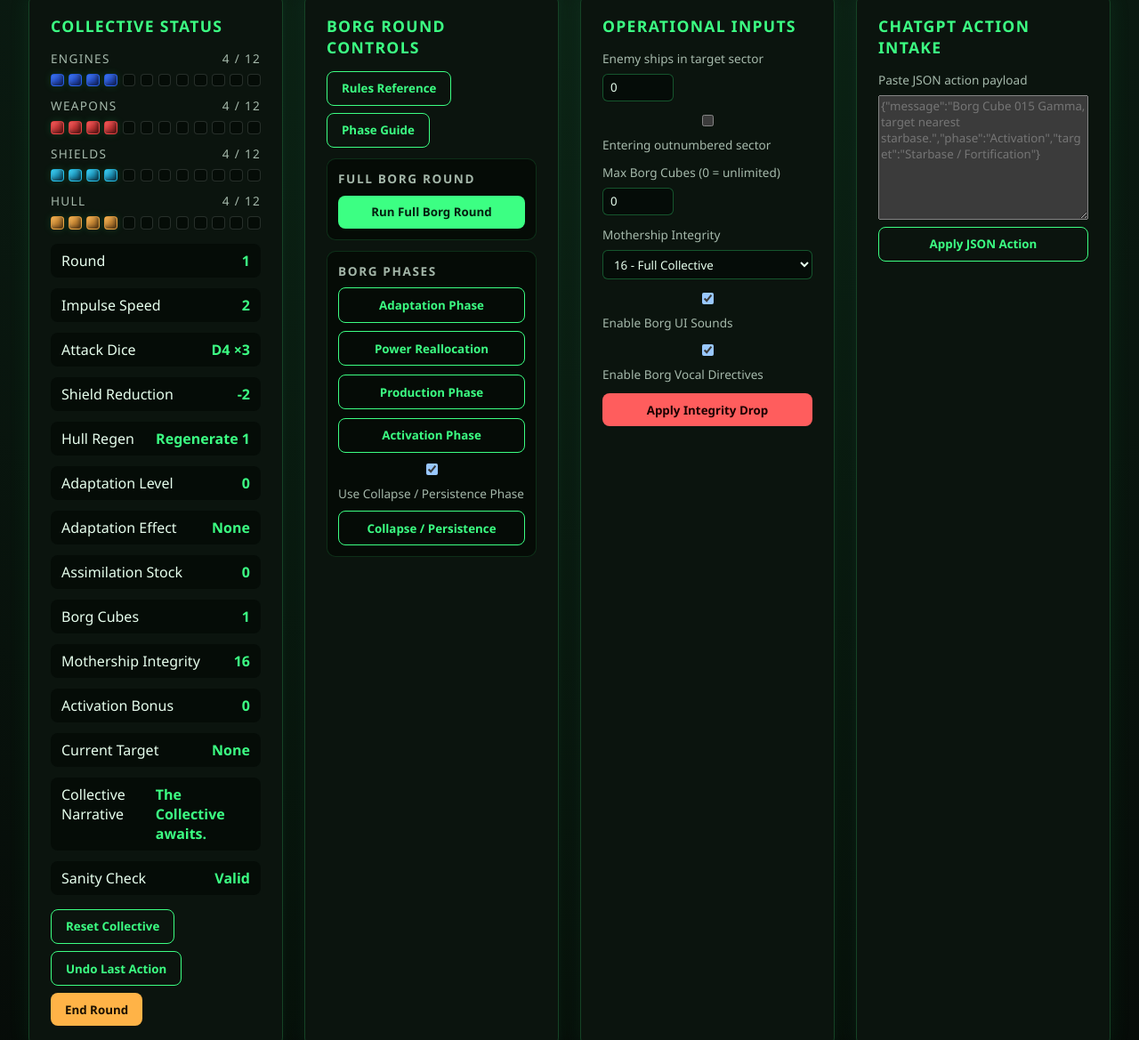
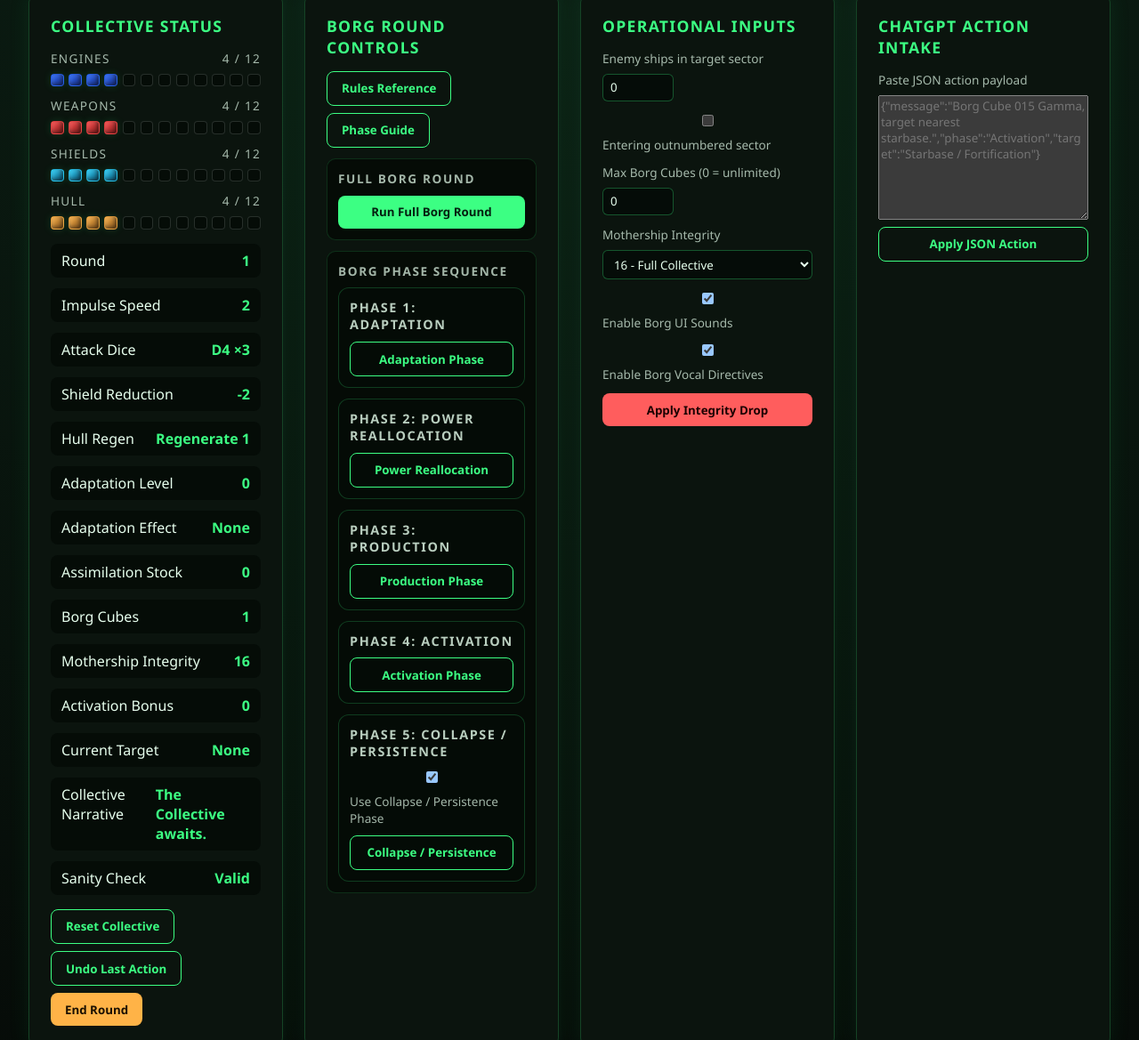
Before and after one commit to USNuke/STT, a plain HTML site: page index.html in a window 1280 px wide. Shown: the part 182-1351 px from the top of the page at 89% size. Drawn offline with Linux system fonts and the light colour scheme.

Commit message:
Split Borg phases into separate boxes

```diff
--- a/index.html
+++ b/index.html
@@ -276,6 +276,28 @@
       background: rgba(2, 6, 3, 0.6);
     }
 
+    .phase-grid {
+      display: grid;
+      gap: 0.75rem;
+    }
+
+    .phase-box {
+      border: 1px solid rgba(60, 255, 131, 0.2);
+      border-radius: 12px;
+      padding: 0.75rem;
+      background: rgba(5, 12, 7, 0.75);
+      display: grid;
+      gap: 0.6rem;
+    }
+
+    .phase-box h4 {
+      margin: 0;
+      font-size: 0.9rem;
+      text-transform: uppercase;
+      letter-spacing: 0.1rem;
+      color: rgba(231, 255, 238, 0.8);
+    }
+
     .phase-group h3 {
       margin: 0;
       font-size: 0.85rem;
@@ -530,15 +552,32 @@
           <button id="runFullRound">Run Full Borg Round</button>
         </div>
         <div class="phase-group">
-          <h3>Borg Phases</h3>
+          <h3>Borg Phase Sequence</h3>
+          <div class="phase-grid">
+            <div class="phase-box">
+              <h4>Phase 1: Adaptation</h4>
               <button class="secondary" id="runAdaptation">Adaptation Phase</button>
+            </div>
+            <div class="phase-box">
+              <h4>Phase 2: Power Reallocation</h4>
               <button class="secondary" id="runReallocation">Power Reallocation</button>
+            </div>
+            <div class="phase-box">
+              <h4>Phase 3: Production</h4>
               <button class="secondary" id="runProduction">Production Phase</button>
+            </div>
+            <div class="phase-box">
+              <h4>Phase 4: Activation</h4>
               <button class="secondary" id="runActivation">Activation Phase</button>
+            </div>
+            <div class="phase-box">
+              <h4>Phase 5: Collapse / Persistence</h4>
               <label class="inline">
                 <input type="checkbox" id="useCollapse" checked /> Use Collapse / Persistence Phase
               </label>
               <button class="secondary" id="runCollapse">Collapse / Persistence</button>
+            </div>
+          </div>
         </div>
       </div>
     </section>
```
Lines whose indentation alone changed are shown as unchanged.
